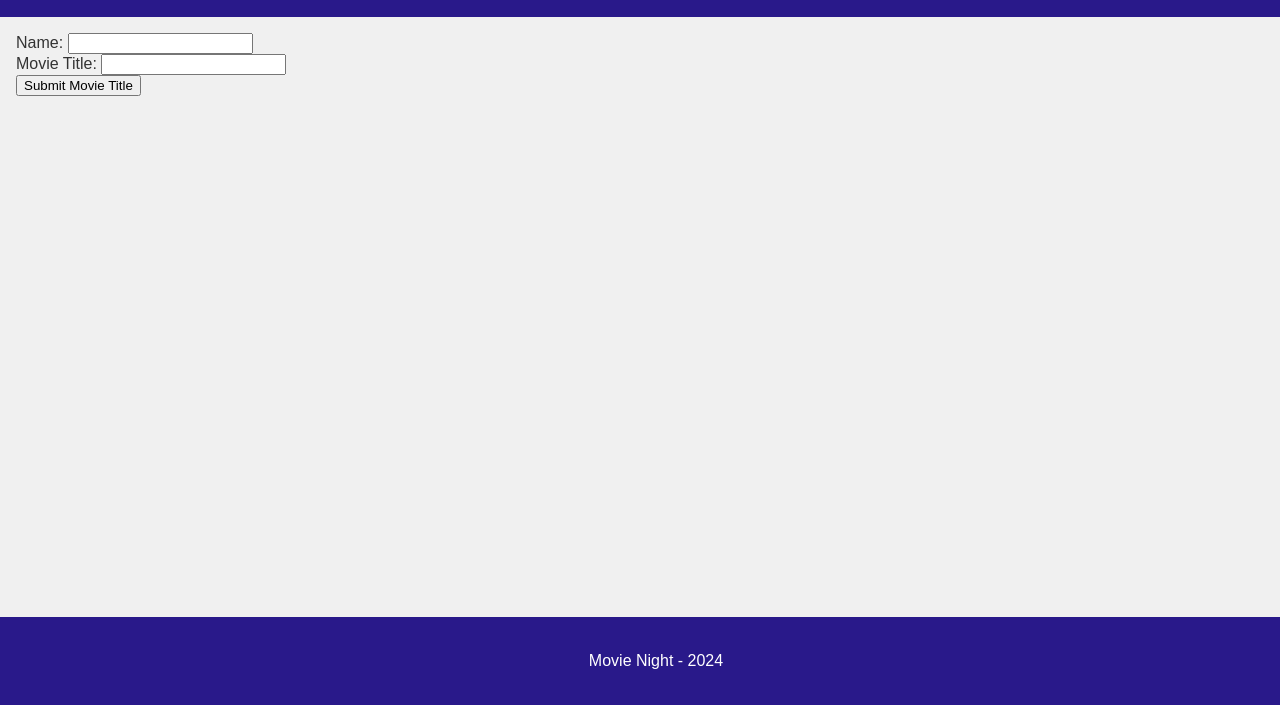
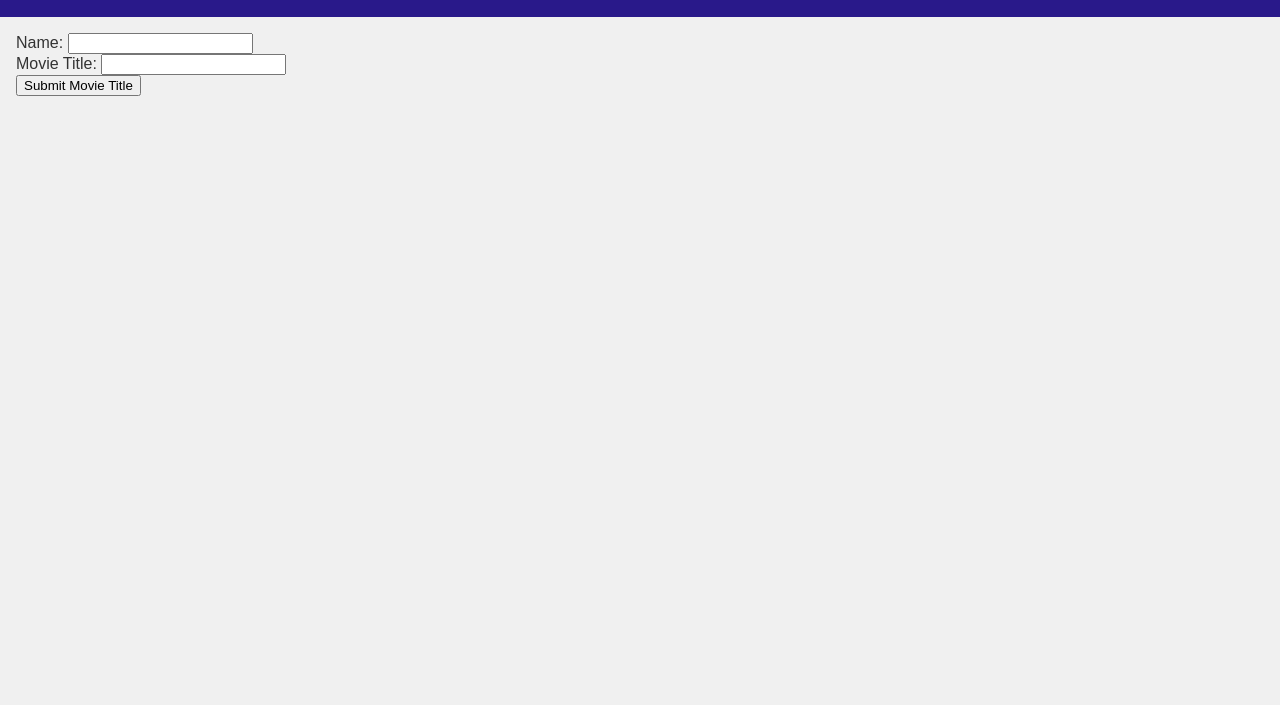
Before and after one commit to Zeddicus-Zul/zeddicus-zul.github.io, a plain HTML site: page index.html in a window 1280 px wide. Shown: the part 95-800 px from the top of the page. Drawn offline with Linux system fonts and the light colour scheme; no server answers.

Commit message:
removing footer

```diff
--- a/index.html
+++ b/index.html
@@ -70,9 +70,6 @@
         <div id="movies" class="movie-list"></div>
     </main>
 
-    <footer>
-        <p>Movie Night - 2024</p>
-    </footer>
 
 </body>
 
```
